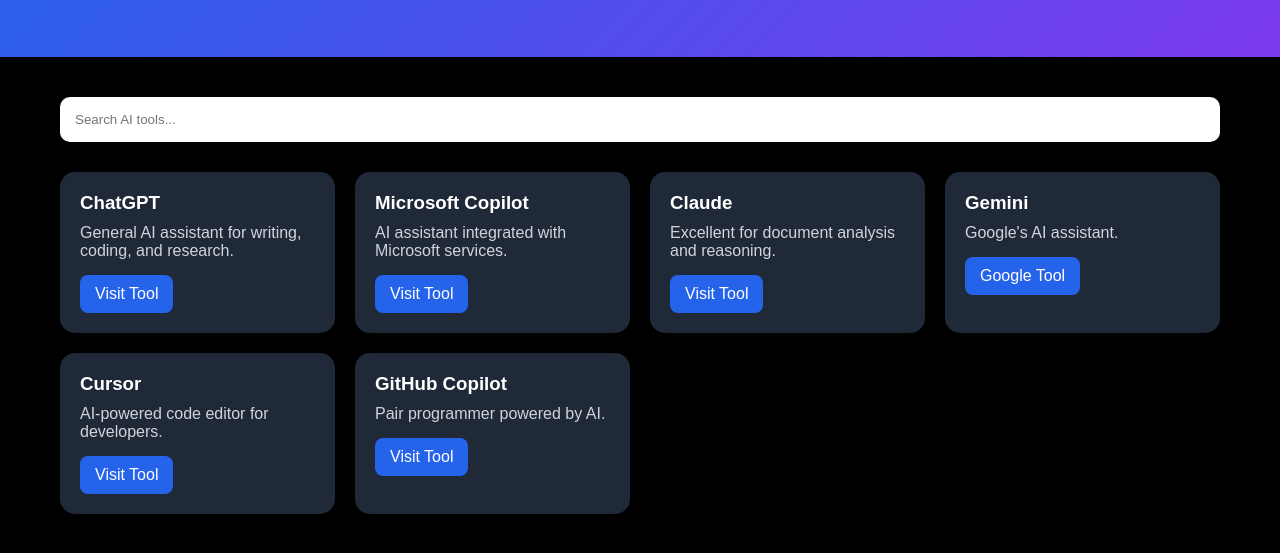
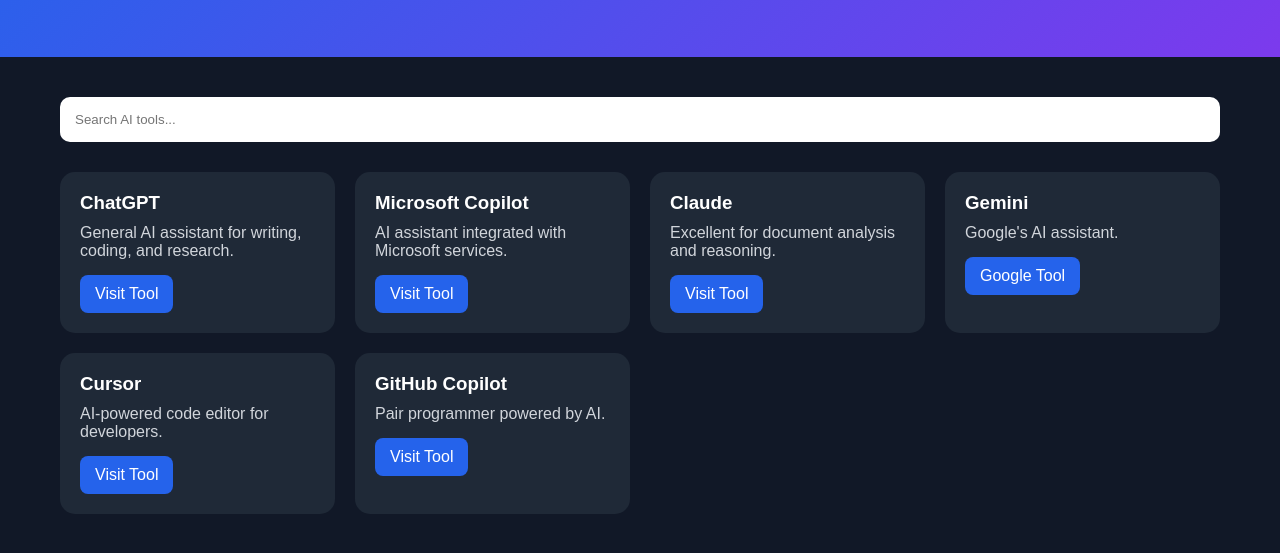
Before and after one commit to cacherolawrence0814/ai-hub, a plain HTML site: page index.html in a window 1280 px wide. Shown: the part 119-672 px from the top of the page. Drawn offline with Linux system fonts and the light colour scheme.

Commit message:
Update style.css

```diff
--- a/style.css
+++ b/style.css
@@ -6,7 +6,7 @@
 
 body {
     font-family: Arial, sans-serif;
-    background: black;
+    background: #111827;
     color: white;
 }
 
```
